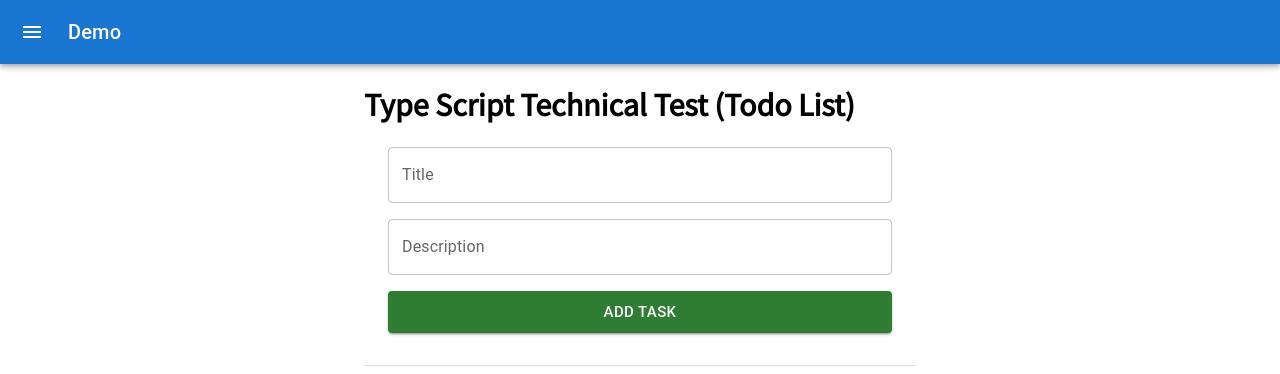
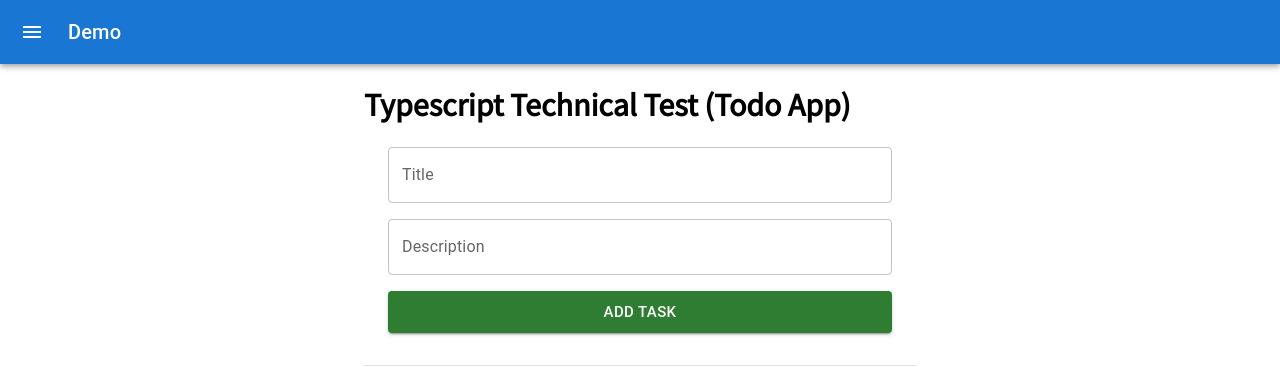
Before and after one commit to clearandfizzy/Test-Frontend-Developer, a React (Create React App) app in the folder my-app/: page / in a window 1280 px wide. Shown: the top 374 px of the page. Built offline with nearby package versions, Linux system fonts and the light colour scheme; a web font is replaced by a local one.

Commit message:
Updated App Title and Description

```diff
--- a/my-app/src/App.tsx
+++ b/my-app/src/App.tsx
@@ -10,7 +10,7 @@ const App = () => {
         <StateProvider>
             <CustomAppBar />
             <Container maxWidth={"sm"}>
-                <h1>Type Script Technical Test (Todo List)</h1>
+                <h1>Typescript Technical Test (Todo App)</h1>
                 <ToDoForm/>
                 <Divider sx={{mt: 4, mb: 1}}/>
                 <ToDoList/>
```
